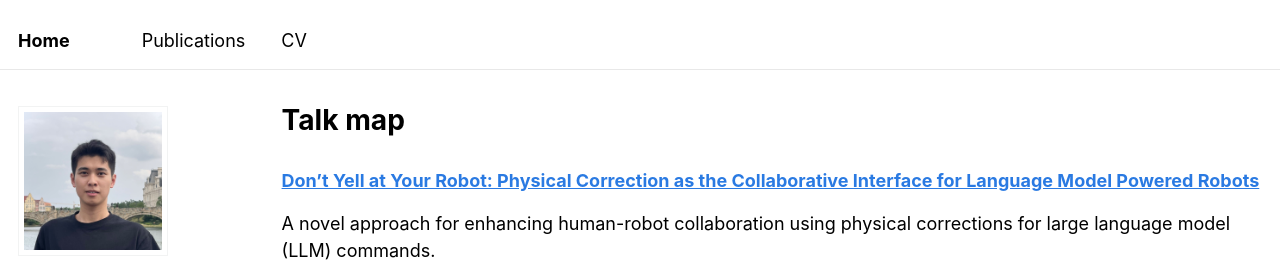
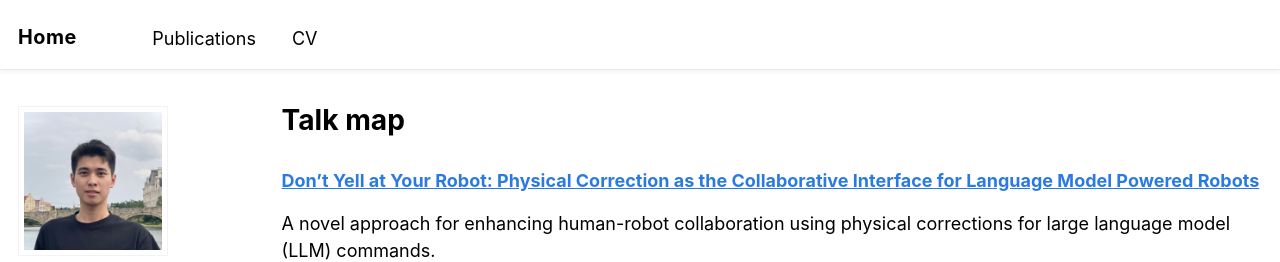
Before and after one commit to ZhangChuye/ZhangChuye.github.io, a Jekyll site: the page built from _pages/talkmap.html, in a window 1280 px wide. Shown: the top 262 px of the page. Built offline with Jekyll 4.4.1, drawn with Linux system fonts in a browser that asks for light colours; nearby versions of some CDN libraries; some web fonts are replaced.

Commit message:
beautify, draw icon

```diff
--- a/_includes/head/custom.html
+++ b/_includes/head/custom.html
@@ -11,17 +11,18 @@
 <link rel="apple-touch-icon" sizes="144x144" href="{{ base_path }}/images/apple-touch-icon-144x144.png?v=M44lzPylqQ">
 <link rel="apple-touch-icon" sizes="152x152" href="{{ base_path }}/images/apple-touch-icon-152x152.png?v=M44lzPylqQ">
 <link rel="apple-touch-icon" sizes="180x180" href="{{ base_path }}/images/apple-touch-icon-180x180.png?v=M44lzPylqQ">
-<link rel="icon" type="image/png" href="{{ base_path }}/images/favicon-32x32.png?v=M44lzPylqQ" sizes="32x32">
+<link rel="icon" type="image/png" href="{{ base_path }}/images/favicon-32x32.png" sizes="32x32">
 <link rel="icon" type="image/png" href="{{ base_path }}/images/android-chrome-192x192.png?v=M44lzPylqQ" sizes="192x192">
 <link rel="icon" type="image/png" href="{{ base_path }}/images/favicon-96x96.png?v=M44lzPylqQ" sizes="96x96">
-<link rel="icon" type="image/png" href="{{ base_path }}/images/favicon-16x16.png?v=M44lzPylqQ" sizes="16x16">
+<link rel="icon" type="image/png" href="{{ base_path }}/images/favicon-16x16.png" sizes="16x16">
 <link rel="manifest" href="{{ base_path }}/images/manifest.json?v=M44lzPylqQ">
 <link rel="mask-icon" href="{{ base_path }}/images/safari-pinned-tab.svg?v=M44lzPylqQ" color="#000000">
-<link rel="shortcut icon" href="/images/favicon.ico?v=M44lzPylqQ">
+<link rel="shortcut icon" href="{{ base_path }}/images/favicon.ico">
 <meta name="msapplication-TileColor" content="#000000">
 <meta name="msapplication-TileImage" content="{{ base_path }}/images/mstile-144x144.png?v=M44lzPylqQ">
 <meta name="msapplication-config" content="{{ base_path }}/images/browserconfig.xml?v=M44lzPylqQ">
 <meta name="theme-color" content="#ffffff">
+<meta name="theme-color" content="#1a1a1a" media="(prefers-color-scheme: dark)">
 <link rel="stylesheet" href="{{ base_path }}/assets/css/academicons.css"/>
 
 
--- a/_sass/_masthead.scss
+++ b/_sass/_masthead.scss
@@ -4,11 +4,14 @@
 
 .masthead {
   position: fixed;
-  background: white;
+  background: rgba(255, 255, 255, 0.98);
+  backdrop-filter: blur(10px);
   border-bottom: 1px solid $border-color;
   height: $masthead-height;
   top: 0;
   width: 100%;
+  box-shadow: 0 2px 4px rgba(0,0,0,0.05);
+  transition: all 0.3s ease;
 
   -webkit-animation: intro 0.3s both;
           animation: intro 0.3s both;
@@ -19,7 +22,7 @@
   &__inner-wrap {
     @include container;
     @include clearfix;
-    padding: 1em 1em 1em;
+    padding: 0.8em 1em;
     font-family: $sans-serif-narrow;
 
     @include breakpoint($x-large) {
@@ -32,6 +35,7 @@
 
     a {
       text-decoration: none;
+      transition: color 0.2s ease;
     }
   }
 }
@@ -50,9 +54,15 @@
   display: block;
   list-style-type: none;
   white-space: nowrap;
+  transition: all 0.2s ease;
 
   &--lg {
     padding-right: 2em;
     font-weight: 700;
+    font-size: 1.1em;
+  }
+
+  a:hover {
+    color: $primary-color;
   }
 }
--- a/_sass/_navigation.scss
+++ b/_sass/_navigation.scss
@@ -175,7 +175,7 @@
 .greedy-nav {
   position: relative;
   min-width: 250px;
-  background: $background-color;
+  background: transparent;
 
   a {
     display: block;
@@ -183,9 +183,11 @@
     padding: 0.5rem 0;
     color: $masthead-link-color;
     text-decoration: none;
+    transition: all 0.3s ease;
 
     &:hover {
-      color: $masthead-link-color-hover;
+      color: $primary-color;
+      transform: translateY(-1px);
     }
   }
 
@@ -210,8 +212,8 @@
       vertical-align: middle;
 
       &:first-child {
-        font-weight: bold;
-        text-wrap: wrap;
+        font-weight: 700;
+        letter-spacing: 0.5px;
 
         a {
           margin-left: 0;
@@ -233,20 +235,17 @@
         position: absolute;
         left: 0;
         bottom: 0;
-        height: 4px;
-        background: mix(#fff, $primary-color, 50%);
+        height: 3px;
+        background: $primary-color;
         width: 100%;
-        -webkit-transition: $global-transition;
-        transition: $global-transition;
-        -webkit-transform: scaleX(0);
-            -ms-transform: scaleX(0);
-                transform: scaleX(0); /* hide*/
+        transition: transform 0.3s ease;
+        transform: scaleX(0);
+        transform-origin: right;
       }
 
       &:hover:before {
-        -webkit-transform: scaleX(1);
-            -ms-transform: scaleX(1);
-                transform: scaleX(1); /* reveal*/
+        transform: scaleX(1);
+        transform-origin: left;
       }
     }
   }
--- a/assets/css/dark-mode.css
+++ b/assets/css/dark-mode.css
@@ -4,7 +4,7 @@
   --link-color: #2a7ae2;
   --code-background: #f5f5f5;
   --border-color: #e8e8e8;
-  --masthead-background: #ffffff;
+  --masthead-background: rgba(255, 255, 255, 0.98);
   --masthead-text: #000000;
 }
 
@@ -14,14 +14,14 @@
   --link-color: #6cb4ee;
   --code-background: #2d2d2d;
   --border-color: #404040;
-  --masthead-background: #1a1a1a;
+  --masthead-background: rgba(26, 26, 26, 0.98);
   --masthead-text: #ffffff;
 }
 
 body {
   background-color: var(--background-color);
   color: var(--text-color);
-  transition: background-color 0.3s ease, color 0.3s ease;
+  transition: background-color 0.5s ease, color 0.5s ease;
 }
 
 a {
@@ -66,7 +66,8 @@
 .masthead {
   background-color: var(--masthead-background);
   border-bottom: 1px solid var(--border-color);
-  transition: background-color 0.3s ease, border-color 0.3s ease;
+  transition: background-color 0.5s ease, border-color 0.5s ease;
+  backdrop-filter: blur(10px);
 }
 
 .greedy-nav {
@@ -116,10 +117,12 @@
   right: 2em;
   top: 50%;
   transform: translateY(-50%);
+  transition: transform 0.3s ease, opacity 0.2s ease;
 }
 
 .theme-toggle:hover {
   opacity: 0.8;
+  transform: translateY(-50%) scale(1.1);
 }
 
 /* Adjust masthead layout */
```
Also changed, not shown: scripts/generate_favicon.py (added, +53 -0 lines), images/favicon-16x16.png (added), images/favicon-192x192.png (added), images/favicon-32x32.png (added), images/favicon-96x96.png (added), images/favicon.ico, images/site.webmanifest (added).
